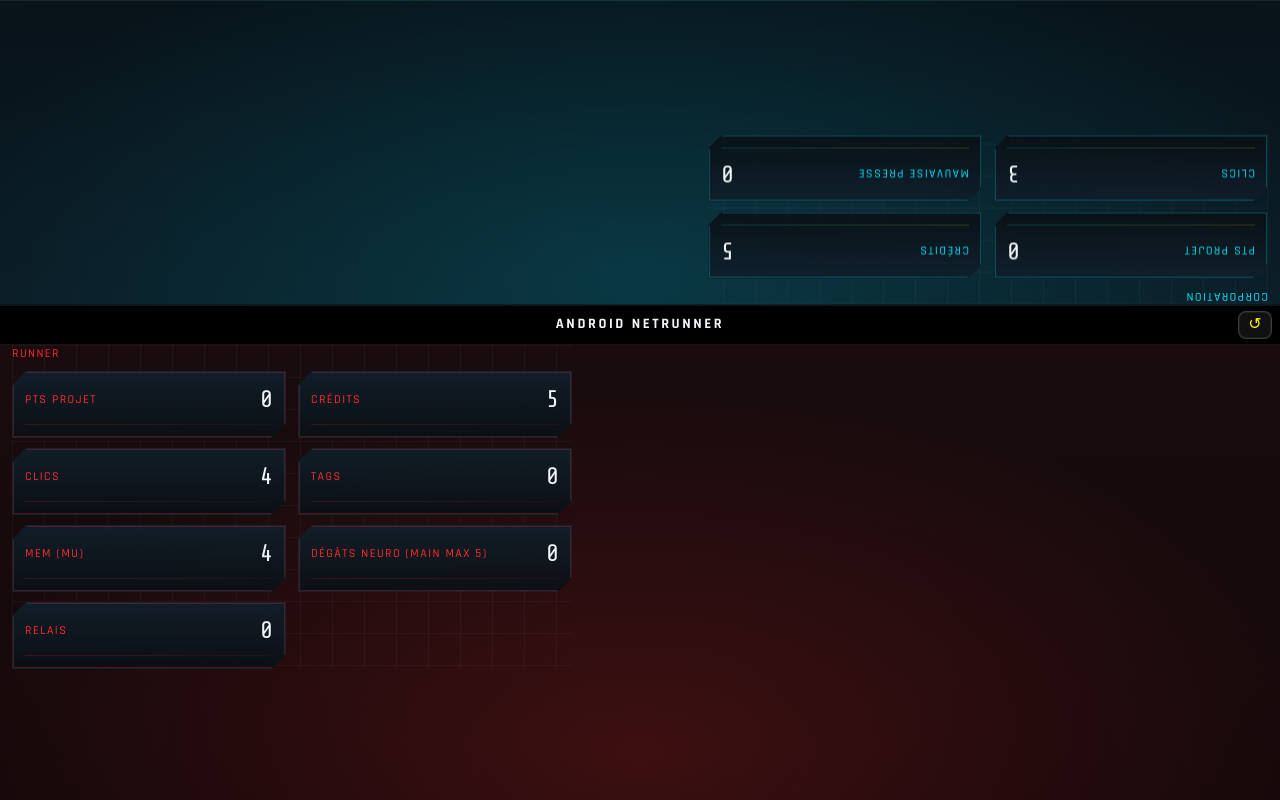
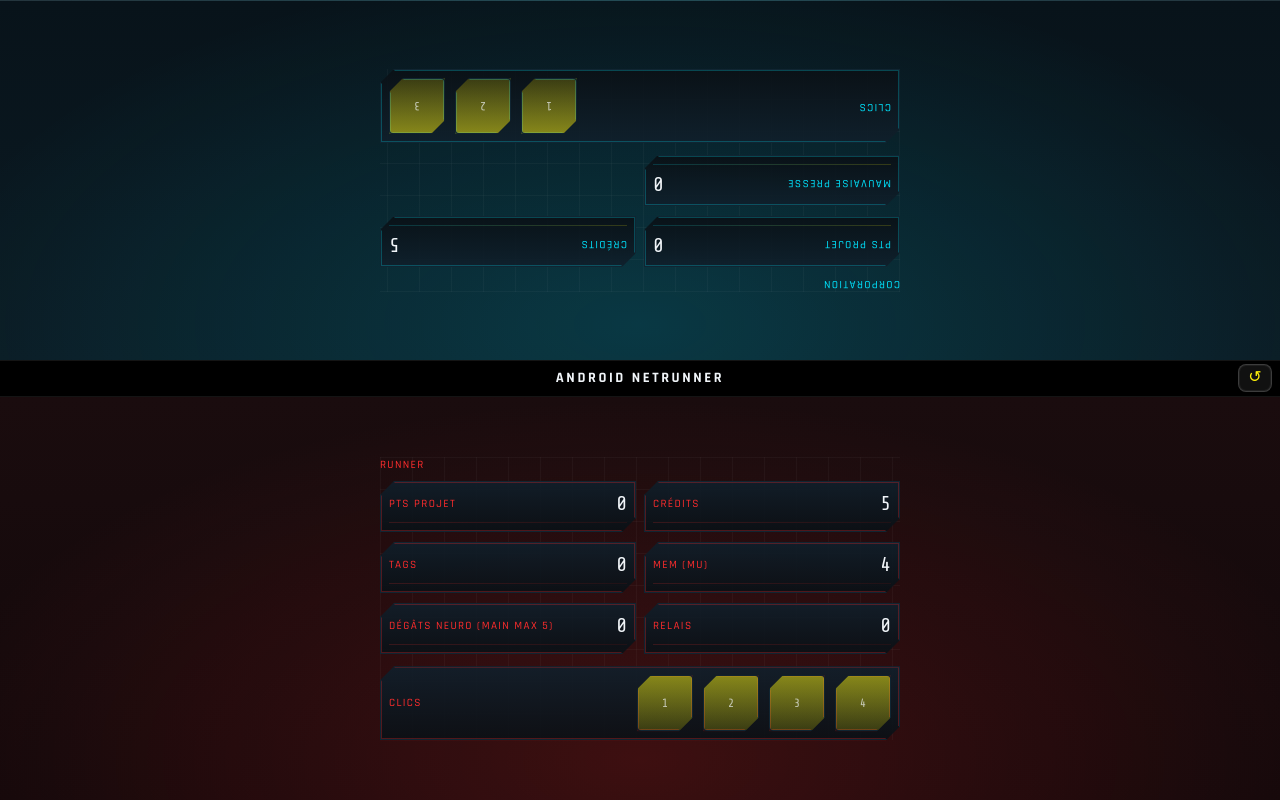
Before and after one commit to plik-bastien/appnetrunner, a Vue app: page / in a window 1280 px wide. Built offline with nearby package versions, Linux system fonts and the light colour scheme.

Commit message:
update clic and interface

```diff
--- a/package.json
+++ b/package.json
@@ -1,7 +1,7 @@
 {
   "name": "netrunner-companion",
   "private": true,
-  "version": "1.4.0",
+  "version": "1.5.0",
   "type": "module",
   "scripts": {
     "dev": "vite",
--- a/src/assets/style.css
+++ b/src/assets/style.css
@@ -3,7 +3,7 @@
 /* Layout */
 .main-screen { min-height: 100dvh; max-height: 100dvh; height: 100dvh; display:flex; flex-direction:column; }
 .section-inner{ height:100%; display:flex; align-items:center; justify-content:center; padding-inline:12px; }
-.board{ width:100%; max-width:560px; }
+.board{ width:100%; max-width:520px; }
 .board .grid{ row-gap:10px; }
 
 /* Backgrounds */
@@ -24,7 +24,7 @@
   background-image: linear-gradient(to right, rgba(255,255,255,0.03) 1px, transparent 1px), linear-gradient(to bottom, rgba(255,255,255,0.03) 1px, transparent 1px);
   background-size:32px 32px,32px 32px;
 }
-.cp-title{ text-transform:uppercase; font-size:0.75rem; letter-spacing:.12em; color:#00e5ff; }
+.cp-title{ text-transform:uppercase; font-size:0.70rem; letter-spacing:.12em; color:#00e5ff; }
 .separator{ height:1px; background: linear-gradient(90deg, rgba(252,238,9,0.35), rgba(0,229,255,0.35)); opacity:.5; }
 
 /* Runner overrides */
@@ -33,32 +33,96 @@
 .theme-runner .cp-panel::before{ border-color: rgba(255,45,45,0.28); }
 .theme-runner .cp-panel{ box-shadow: 0 0 0 2px rgba(255,45,45,0.10), 0 0 25px rgba(255,45,45,0.18); }
 
-/* Modal */
-.cp-modal-backdrop{ position:fixed; inset:0; background:rgba(0,0,0,.7); }
+/* Modal (scoped) */
+.side-wrap { position: relative; width: 100%; height: 100%; isolation: isolate; display: flex; justify-content: center; align-items: center;}
+.side-modal-backdrop { position: absolute; inset: 0; background: rgba(0,0,0,.65); }
+.side-modal { position: absolute; inset: 0; display:flex; align-items:center; justify-content:center; padding: 16px; }
 .cp-modal{ position:relative; padding:20px; background: linear-gradient(180deg, rgba(16,31,43,0.96), rgba(10,16,21,0.96)); border:1px solid #102532; clip-path: polygon(0% var(--cp-notch), var(--cp-notch) 0%, 100% 0%, 100% calc(100% - var(--cp-notch)), calc(100% - var(--cp-notch)) 100%, 0% 100%); }
 
-/* Banner + layout asym (flex) */
+/* Pressed tile */
+.tile-pressed { transform: translateY(1px) scale(0.997); box-shadow: 0 0 0 2px rgba(252,238,9,0.12), 0 0 12px rgba(0,229,255,0.12) inset; opacity: 0.98; }
+
+/* Banner and asymetric heights */
 .mid-banner {
   height: 40px; background: #000; display:flex; align-items:center; justify-content:center;
   position: relative; border-top: 1px solid rgba(255,255,255,0.08); border-bottom: 1px solid rgba(255,255,255,0.08);
 }
 .mid-banner__title { font-family:'Rajdhani',system-ui,sans-serif; font-weight:700; letter-spacing:.18em; text-transform:uppercase; font-size:0.9rem; color:#f1f5f9; }
 .mid-banner__reset { position:absolute; right:8px; top:50%; transform:translateY(-50%); }
-.mid-banner__btn{ display:inline-flex; align-items:center; justify-content:center; width:34px; height:28px; border-radius:8px; background:#111; border:1px solid rgba(255,255,255,0.18); box-shadow: inset 0 0 0 1px rgba(255,255,255,0.06); color:#fcee09; }
+.mid-banner__btn { display:inline-flex; align-items:center; justify-content:center; width:34px; height:28px; border-radius:8px; background:#111; border:1px solid rgba(255,255,255,0.18); box-shadow: inset 0 0 0 1px rgba(255,255,255,0.06); color:#fcee09; }
 
-.half-corp { flex: 4 1 0; min-height: 220px; max-height: 46vh; overflow:hidden; }
-.half-runner { flex: 6 1 0; min-height: 300px; max-height: 60vh; overflow:hidden; }
+.half-corp {
+  flex: 0 0 45%;
+  min-height: 200px;
+  max-height: 48vh;
+  overflow:hidden;
+}
+.half-runner {
+  flex: 1 1 55%;
+  min-height: 240px;
+  max-height: 58vh;
+  overflow:hidden;
+}
+
+.half-corp .section-inner{ padding-block: clamp(6px, 1.4dvh, 12px); }
 
 
-/* --- Pressed state for tiles --- */
-.tile-pressed {
-  transform: translateY(1px) scale(0.997);
-  box-shadow: 0 0 0 2px rgba(252,238,9,0.12), 0 0 12px rgba(0,229,255,0.12) inset;
-  opacity: 0.98;
+/* --- Responsive vertical paddings using dynamic viewport height (dvh) --- */
+.section-inner { height:100%; display:flex; align-items:center; justify-content:center; padding-inline:8px; padding-block: clamp(6px, 1.6dvh, 14px); }
+.half-corp .section-inner { height:100%; display:flex; align-items:center; justify-content:center; padding-inline:8px; padding-block: clamp(6px, 1.6dvh, 14px); }
+.half-runner .section-inner { height:100%; display:flex; align-items:center; justify-content:center; padding-inline:8px; padding-block: clamp(6px, 1.6dvh, 14px); }
+
+/* Short viewport tweaks */
+@media (max-height: 700px) {
+  .half-corp {
+  flex: 0 0 45%;
+  min-height: 200px;
+  max-height: 48vh;
+  overflow:hidden;
+}
+  .half-runner {
+  flex: 1 1 55%;
+  min-height: 240px;
+  max-height: 58vh;
+  overflow:hidden;
+}
+}
+@media (max-height: 620px) {
+  .half-corp {
+  flex: 0 0 45%;
+  min-height: 200px;
+  max-height: 48vh;
+  overflow:hidden;
+}
+  .half-runner {
+  flex: 1 1 55%;
+  min-height: 240px;
+  max-height: 58vh;
+  overflow:hidden;
+}
+}
+@media (max-height: 560px) {
+  .half-corp {
+  flex: 0 0 45%;
+  min-height: 200px;
+  max-height: 48vh;
+  overflow:hidden;
+}
+  .half-runner {
+  flex: 1 1 55%;
+  min-height: 240px;
+  max-height: 58vh;
+  overflow:hidden;
+}
 }
 
-/* --- Scoped modal container --- */
-/* Each side section wrapper becomes a stacking context and positioning root */
-.side-wrap { position: relative; width: 100%; height: 100%; isolation: isolate; }
-.side-modal-backdrop { position: absolute; inset: 0; background: rgba(0,0,0,.65); }
-.side-modal { position: absolute; inset: 0; display:flex; align-items:center; justify-content:center; padding: 16px; }
+/* ClickTrack wrapping for ultra-small heights */
+.clicktrack-row { flex-wrap: wrap; gap: 10px; }
+.clicktrack-buttons { flex-wrap: wrap; gap: 10px; }
+
+@media (max-height: 620px) {
+  .clicktrack-buttons button { height: 44px; width: 44px; }
+}
+@media (max-height: 540px) {
+  .clicktrack-buttons button { height: 40px; width: 40px; }
+}
--- /dev/null
+++ b/src/components/ClickTrack.vue
@@ -0,0 +1,29 @@
+
+<script lang="ts" setup>
+const props = withDefaults(defineProps<{ value: number, max: number }>(), { value: 0, max: 4 })
+const emit = defineEmits<{ (e:'update', v:number): void }>()
+
+function onPick(idx:number){
+  // Only double-clicking 1 resets to 0; other repeated clicks keep the value
+  if (props.value === idx && idx === 1) emit('update', 0)
+  else emit('update', idx)
+}
+</script>
+
+<template>
+  <div class="cp-panel px-2 py-2">
+    <div class="flex items-center justify-between gap-3 w-full clicktrack-row">
+      <span class="cp-title shrink-0">CLICS</span>
+      <div class="flex items-center gap-3 shrink-0 clicktrack-buttons">
+        <button v-for="i in max" :key="i"
+                class="h-12 w-12 sm:h-14 sm:w-14 rounded cp-panel relative overflow-hidden transition"
+                :class="{'ring-1 ring-cpAccent/40': value===i}"
+                @click="onPick(i)">
+          <div class="absolute inset-0" :style="{opacity: value>=i ? 1 : 0.18}"
+               :class="['bg-gradient-to-b', 'from-cpAccent/50', 'to-cpAccent/20']"></div>
+          <div class="relative text-xs font-mono opacity-70">{{ i }}</div>
+        </button>
+      </div>
+    </div>
+  </div>
+</template>
--- a/src/components/SideBoard.vue
+++ b/src/components/SideBoard.vue
@@ -3,16 +3,16 @@
 import {useGameStore} from '../stores/game'
 import ValueTile from './ValueTile.vue'
 import ValueModal from './ValueModal.vue'
+import ClickTrack from './ClickTrack.vue'
 
 const props = defineProps<{side:'runner'|'corp'}>()
 const g = useGameStore()
-type Key = 'agendaPoints'|'credits'|'clicks'|'badPub'|'tags'|'mu'|'neuro'|'relais'
+type Key = 'agendaPoints'|'credits'|'badPub'|'tags'|'mu'|'neuro'|'relais'
 const openKey = ref<Key|null>(null)
 const title = computed(()=>{
   switch(openKey.value){
     case 'agendaPoints': return 'PTS PROJET'
     case 'credits': return 'CRÉDITS'
-    case 'clicks': return 'CLICS'
     case 'badPub': return 'MAUVAISE PRESSE'
     case 'tags': return 'TAGS'
     case 'mu': return 'MEM (MU)'
@@ -26,7 +26,6 @@
   switch(openKey.value){
     case 'agendaPoints': return s.agendaPoints
     case 'credits': return s.credits
-    case 'clicks': return s.clicks
     case 'badPub': return g.corp.badPub
     case 'tags': return g.runner.tags
     case 'mu': return g.runner.mu
@@ -40,7 +39,6 @@
   switch(openKey.value){
     case 'agendaPoints': g.inc(side,'agendaPoints',delta); break
     case 'credits': g.inc(side,'credits',delta); break
-    case 'clicks': g.inc(side,'clicks',delta); break
     case 'badPub': g.inc('corp','badPub',delta); break
     case 'tags': g.inc('runner','tags',delta); break
     case 'mu': g.inc('runner','mu',delta); break
@@ -55,13 +53,20 @@
       <span class="cp-title">{{ props.side==='corp' ? 'Corporation' : 'Runner' }}</span>
     </header>
 
-    <div class="grid grid-cols-2 gap-3">
-      <div @click="openKey='agendaPoints'"><ValueTile label="PTS PROJET" :value="(props.side==='runner'?g.runner:g.corp).agendaPoints" :active="openKey==='agendaPoints'"/></div>
-      <div @click="openKey='credits'"><ValueTile label="CRÉDITS" :value="(props.side==='runner'?g.runner:g.corp).credits" :active="openKey==='credits'"/></div>
-      <div @click="openKey='clicks'"><ValueTile label="CLICS" :value="(props.side==='runner'?g.runner:g.corp).clicks" :active="openKey==='clicks'"/></div>
+    <div class="grid grid-cols-2 gap-2">
+      <div @click="openKey='agendaPoints'">
+        <ValueTile label="PTS PROJET" :value="(props.side==='runner'?g.runner:g.corp).agendaPoints" :active="openKey==='agendaPoints'"/>
+      </div>
+      <div @click="openKey='credits'">
+        <ValueTile label="CRÉDITS" :value="(props.side==='runner'?g.runner:g.corp).credits" :active="openKey==='credits'"/>
+      </div>
+
+
 
       <template v-if="props.side==='corp'">
-        <div @click="openKey='badPub'"><ValueTile label="MAUVAISE PRESSE" :value="g.corp.badPub" :active="openKey==='badPub'"/></div>
+        <div @click="openKey='badPub'">
+          <ValueTile label="MAUVAISE PRESSE" :value="g.corp.badPub" :active="openKey==='badPub'"/>
+        </div>
       </template>
 
       <template v-else>
@@ -72,6 +77,13 @@
       </template>
     </div>
 
+    <!-- CLICS (piste) pleine largeur en bas -->
+    <div class="mt-3">
+      <ClickTrack :value="(props.side==='runner'?g.runner:g.corp).clicks"
+                  :max="props.side==='runner'?4:3"
+                  @update="v => (props.side==='runner'?g.runner:g.corp).clicks = v" />
+    </div>
+
     <ValueModal :open="openKey!==null" :title="title" :value="currentValue" @close="openKey=null" @inc="inc"/>
   </div>
 </template>
--- a/src/components/ValueTile.vue
+++ b/src/components/ValueTile.vue
@@ -1,15 +1,13 @@
-
 <script lang="ts" setup>
 const props = withDefaults(defineProps<{label:string,value:number, active?: boolean}>(), { active: false })
 </script>
 <template>
-  <div class="cp-panel p-3 cursor-pointer transition will-change-transform"
-       :class="{'tile-pressed': active}"
-       role="button">
+  <div class="cp-panel p-2 cursor-pointer transition will-change-transform"
+       :class="{'tile-pressed': active}" role="button">
     <div class="flex items-center justify-between">
       <span class="cp-title">{{ label }}</span>
-      <span class="text-2xl font-mono">{{ value }}</span>
+      <span class="text-xl font-mono">{{ value }}</span>
     </div>
-    <div class="separator mt-2"></div>
+    <div class="separator mt-1"></div>
   </div>
 </template>
--- a/src/main.ts
+++ b/src/main.ts
@@ -2,4 +2,5 @@
 import { createPinia } from 'pinia'
 import App from './App.vue'
 import './assets/style.css'
+
 createApp(App).use(createPinia()).mount('#app')
--- a/vite.config.ts
+++ b/vite.config.ts
@@ -1,3 +1,7 @@
 import { defineConfig } from 'vite'
 import vue from '@vitejs/plugin-vue'
-export default defineConfig({ plugins:[vue()], server:{host:true,port:5173}, preview:{host:true,port:4173} })
+export default defineConfig({
+  plugins:[vue()],
+  server:{ host:true, port:5173 },
+  preview:{ host:true, port:4173 }
+})
```
Also changed, not shown: src/components/ValueModal.vue (+6 -7 lines), 5 other files (tests, documents, lock files or other folders).
